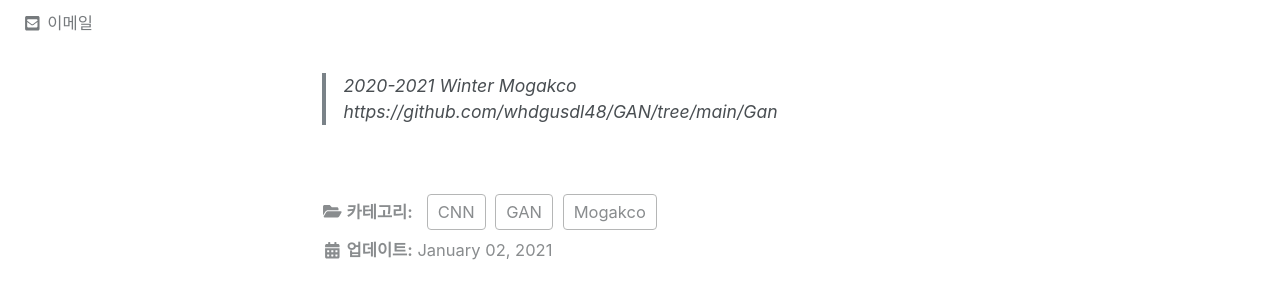
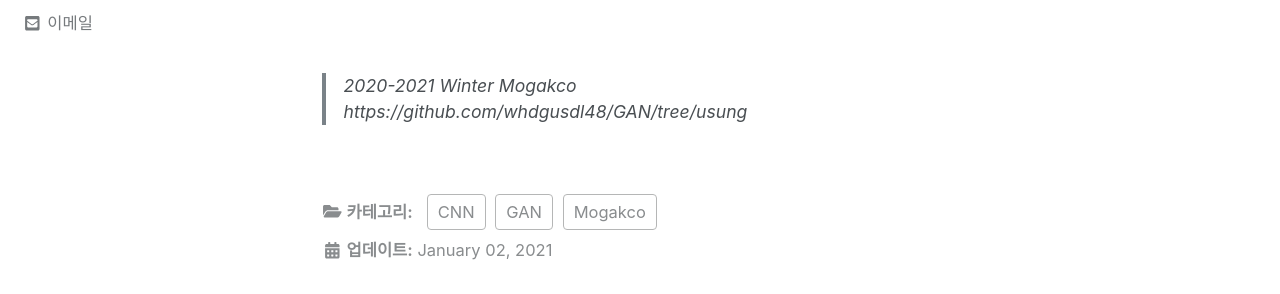
Before and after one commit to can019/can019.github.io, a Jekyll site: the page built from _posts/2020-12-27-Mogakco_2.md, in a window 1280 px wide and 900 px high, scrolled down 2167 px. Shown: the part 159-453 px from the top of the window. Built offline with Jekyll 4.4.1, drawn with Linux system fonts in a browser that asks for light colours; nearby versions of some CDN libraries; part of the change alters nothing that is shown.

Commit message:
change git link

```diff
--- a/_posts/2020-12-27-Mogakco_2.md
+++ b/_posts/2020-12-27-Mogakco_2.md
@@ -59,7 +59,7 @@ categories: Mogakco CNN GAN
   <div><!--<blockquote-->
     <blockquote>
       2020-2021 Winter Mogakco<br/>
-      https://github.com/whdgusdl48/GAN/tree/main/Gan
+      https://github.com/whdgusdl48/GAN/tree/usung
     </blockquote>
   </div><!--<blockquote-->
 </div><!--biggest-->
```
